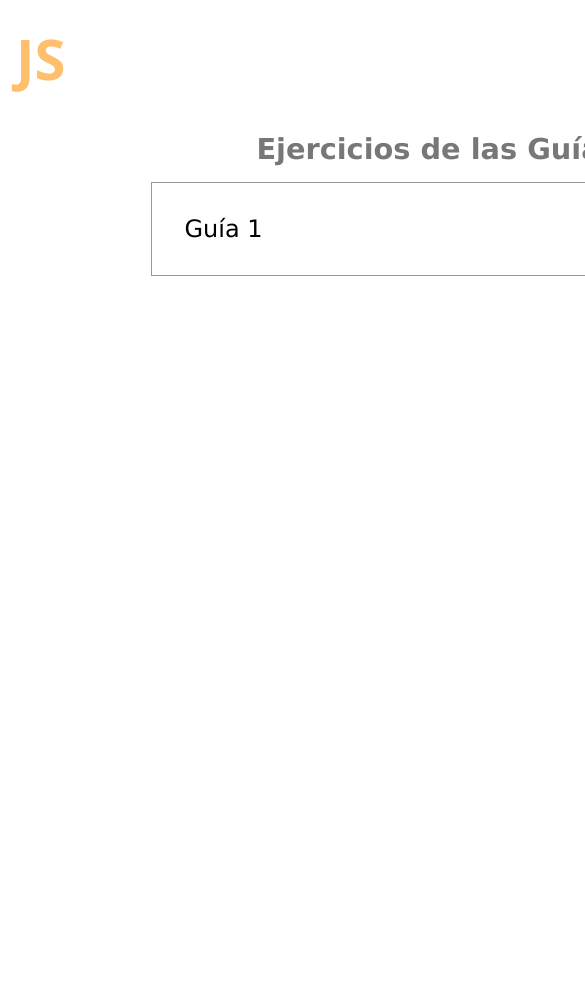
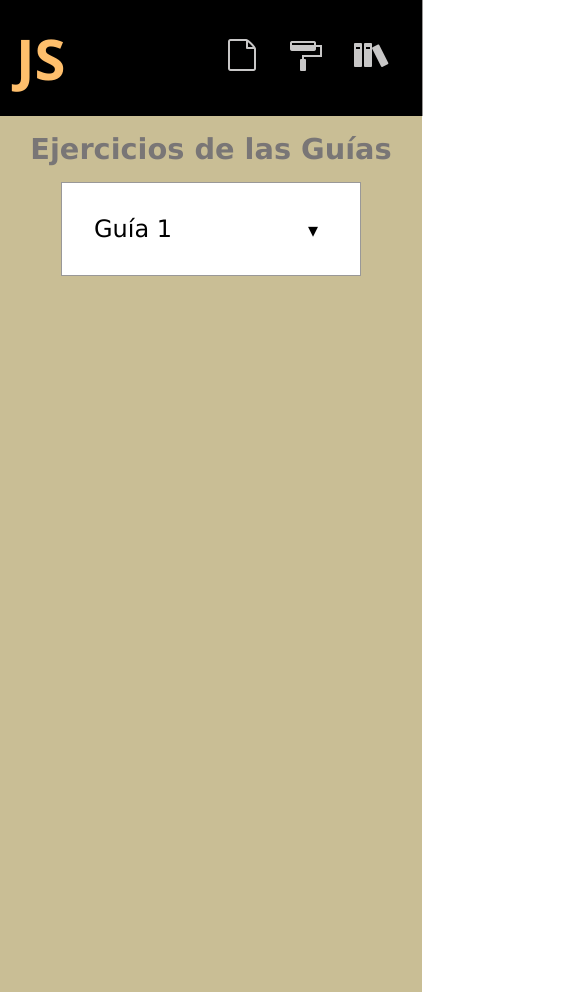
Before and after one commit to Kenie4r/dawhn.github.io, a plain HTML site: page ejercicios.html in a window 390 px wide. Shown: the top 992 px of the page, 585 px wide, since content can reach past the window. Before the commit the page ends 844 px from the top, so only its background shows below. Drawn offline with Linux system fonts and the light colour scheme; files whose address does not match are found by name.

Commit message:
Update style.css

```diff
--- a/css/style.css
+++ b/css/style.css
@@ -3,7 +3,6 @@
     padding: 0;
 }
 body{
-    overflow: hidden;
 }
 .grid{
     display: grid;
@@ -11,7 +10,7 @@ body{
 }
 .sidebar{
     grid-column: span 1 ;
-    background-color:  white;
+    background-color:  rgb(0, 0, 0);
     padding: 1em;
     height: 100vh;
     color: white;
@@ -36,15 +35,16 @@ body{
     margin: 2em 0;
 }
 .sidebar ul>li>a{
-    color: rgb(153, 152, 152);
+    color: rgb(200, 199, 199);
     font-size: 2em;
     text-decoration: none;
 }
 .content{
     grid-column: span 11;
+    background-color: rgb(201, 190, 149);;
     font-family: 'Lucida Sans', 'Lucida Sans Regular', 'Lucida Grande', 'Lucida Sans Unicode', Geneva, Verdana, sans-serif;
     padding: 1em;
-    overflow: scroll;
+    height: 100vh;
 }
 
 .content h1{
@@ -60,6 +60,7 @@ body{
     padding: 3em;
 }
 .box-grid{
+    background-color: white;
     grid-column: span 4;
     border:rgb(121, 118, 118) solid 2px;
 
@@ -93,7 +94,7 @@ body{
     margin: 1em auto;
     width: 60%;
     padding: 2em;
-
+    background-color: white;
     border: rgb(153, 152, 152) 1px solid;
 }
 .tab input{
@@ -115,12 +116,12 @@ body{
     font-weight:bold;
     border-width: 1px;
     border-radius: 9999px;
-    border-color: #b8c2cc;
+    border-color: rgb(255, 191, 108);
 }
 
 .tab input[type=checkbox]:checked + label::after {
     transform: rotate(180deg);
-    background-color: #9da3c4;
+    background-color: rgb(255, 191, 108);
     color: #f8fafc;
 }
 
@@ -172,7 +173,7 @@ body{
         flex-direction: row;
         justify-content: flex-end;
         align-items: flex-end;
-        width: 90vh;
+        width: 100%;
     }
     .content{
         overflow: hidden;
```
